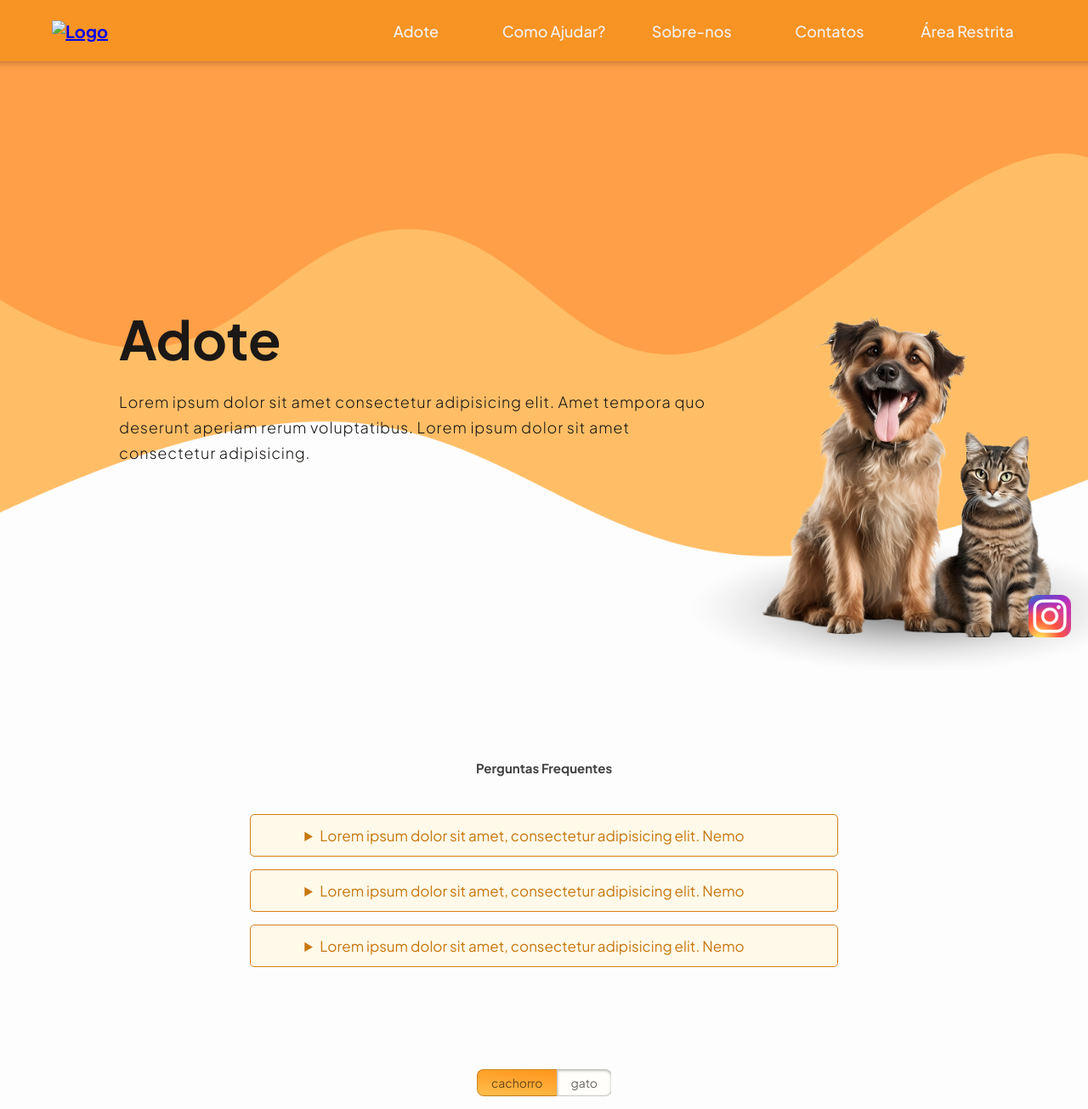
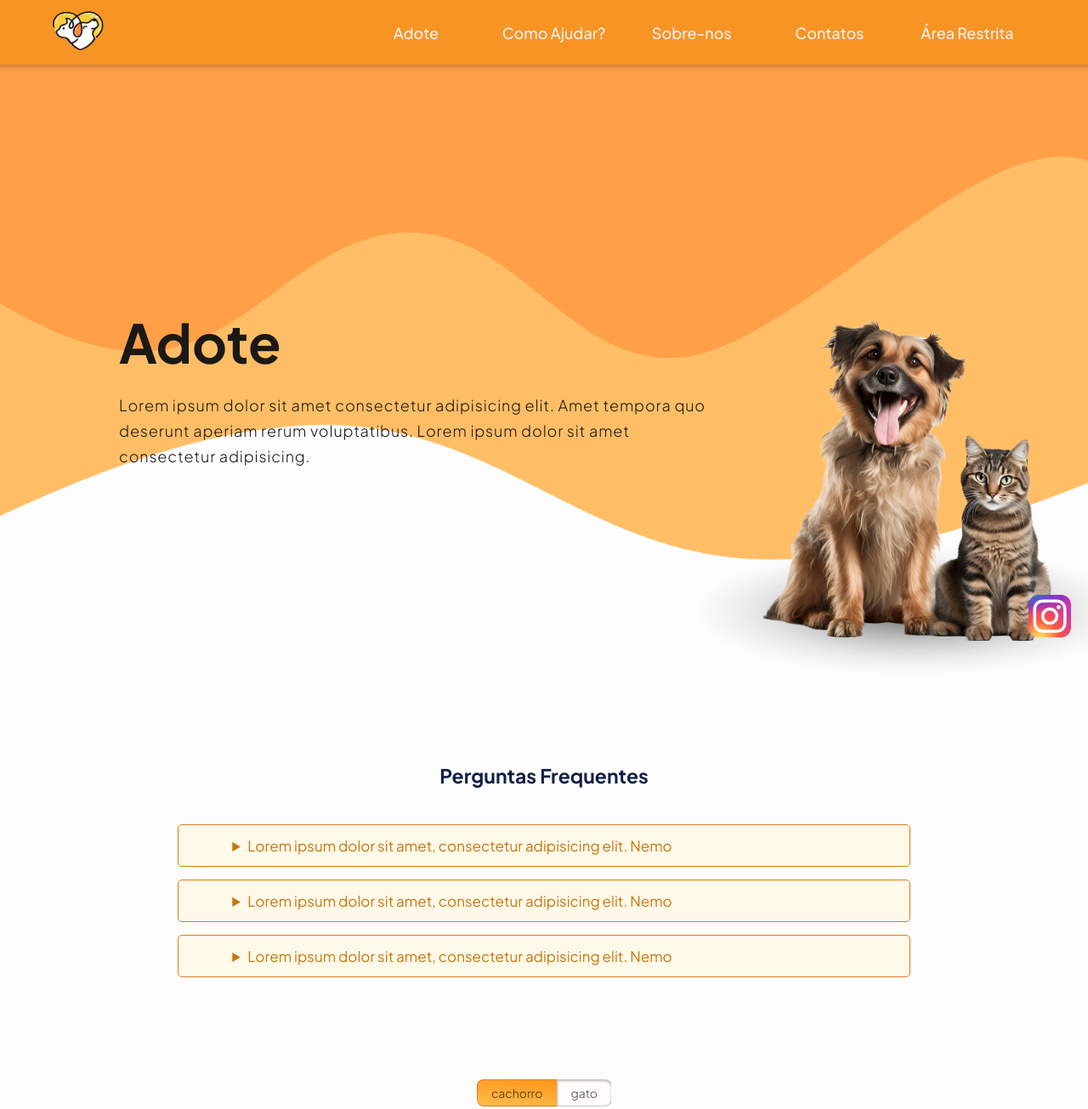
Before and after one commit to melissaJll/todos-por-eles, a plain HTML site: page adocao.html in a window 1280 px wide. Shown: the top 1305 px of the page at 85% size. Drawn offline with nearby package versions, Linux system fonts and the light colour scheme.

Commit message:
logo arrumada

```diff
--- a/adocao.html
+++ b/adocao.html
@@ -17,7 +17,7 @@
           <div class="limitador">
             <h1>
               <a href="index.html"
-                ><img src="img//patinha.png" alt="Logo"
+                ><img src="img/logo-pet-menu.png" alt="Logo"
               /></a>
             </h1>
             <nav>
@@ -44,7 +44,7 @@
         </article>
 
 
-        <article class="faq">
+        <article class="faq limitador">
           <h2>Perguntas Frequentes</h2>
           <details>
             <summary>Lorem ipsum dolor sit amet, consectetur adipisicing elit. Nemo</summary>
--- a/css/adocao.css
+++ b/css/adocao.css
@@ -199,7 +199,6 @@ margin: 24px 0;
 
 
 .faq{
-    width: 74%;
     margin: 8rem auto 12rem auto;
 
   }
@@ -212,7 +211,8 @@ margin: 24px 0;
   .faq h2{
     text-align: center;
     margin-bottom: 4.5rem;
-    color: #424242;
+    color: #101f46;
+    font-size: 2.3rem;
   }
   summary{
     margin-left: 5rem;
```
Also changed, not shown: administracao.html (+1 -1 lines), index.html (+1 -1 lines), login.html (+1 -1 lines), sobre-nos.html (+1 -1 lines), img/logo-pet-menu.png (added).
